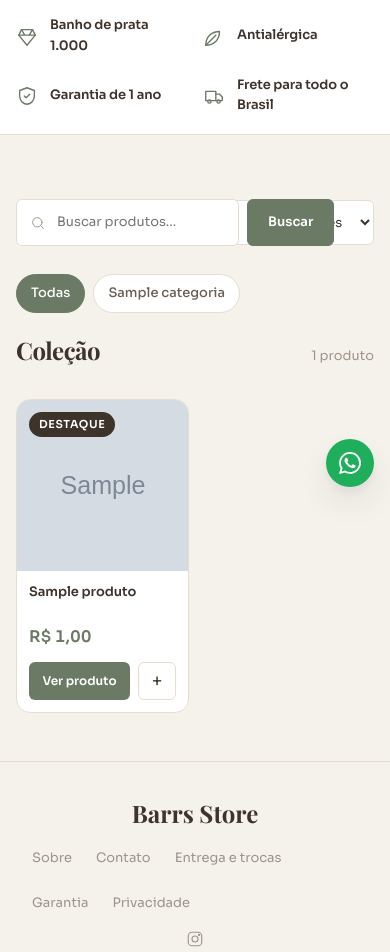
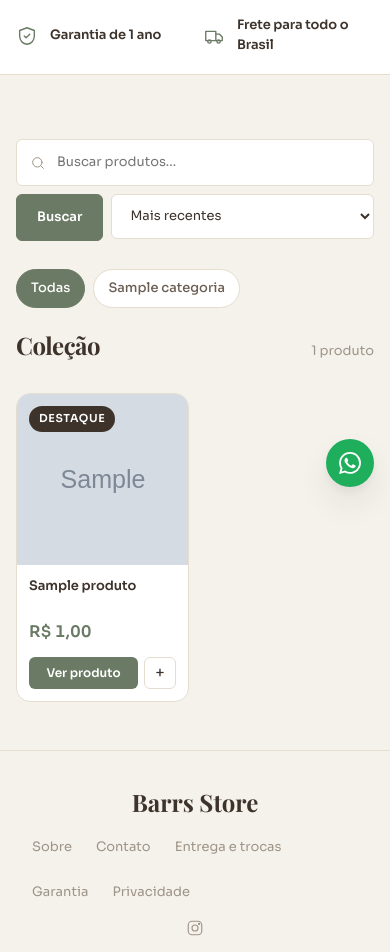
Before and after one commit to MatheusLoureiro7/BarrsStore, a Django app: page / in a window 390 px wide. Shown: the part 341-1293 px from the top of the page. Run offline with Django 5.2, Linux system fonts and the light colour scheme; tables that the repository leaves empty hold one stand-in row (values such as "Sample post"); grey boxes marked "Sample" are stand-in pictures; some web fonts are replaced.

Commit message:
fix(home): ajusta layout mobile da busca, hero e cards

```diff
--- a/loja/templates/home.html
+++ b/loja/templates/home.html
@@ -433,16 +433,17 @@
 
 /* RESPONSIVO MOBILE */
 @media (max-width: 640px) {
-  .hero { min-height: 280px; align-items: flex-end; }
+  .hero { min-height: 220px; align-items: flex-end; }
   .hero::before {
     background: linear-gradient(to top,
       rgba(245, 242, 236, 0.96) 0%,
       rgba(245, 242, 236, 0.7) 50%,
       rgba(245, 242, 236, 0.2) 100%);
   }
-  .hero__inner { padding: var(--space-5) var(--space-4) var(--space-5); max-width: 100%; }
-  .hero h1 { font-size: 1.75rem; }
-  .hero__lead { font-size: 0.875rem; }
+  .hero__inner { padding: var(--space-4) var(--space-4) var(--space-4); max-width: 100%; }
+  .hero h1 { font-size: 1.5rem; line-height: 1.1; margin-bottom: var(--space-3); }
+  .hero__lead { display: none; }
+  .hero__cta { padding: 0.6875rem 1.25rem; font-size: 0.8125rem; margin-top: var(--space-3); }
   .hero__signals { display: none; }
 
   .proof-strip__inner {
@@ -452,8 +453,20 @@
   }
   .proof-item__sub { display: none; }
 
-  .controls { padding: var(--space-4) var(--space-4) 0; gap: var(--space-2); }
-  .controls__search { min-width: 0; }
+  .controls {
+    padding: var(--space-4) var(--space-4) 0;
+    gap: var(--space-2);
+    flex-direction: column;
+    align-items: stretch;
+  }
+  .controls__search { min-width: 0; max-width: 100%; width: 100%; }
+  .controls__row {
+    display: flex;
+    gap: var(--space-2);
+    width: 100%;
+  }
+  .controls__row .btn { flex: 0 0 auto; padding: 0.625rem 1.125rem; }
+  .controls__row .controls__sort { flex: 1; }
   .categories { padding: var(--space-3) var(--space-4) 0; }
 
   .section { padding: var(--space-5) var(--space-4) var(--space-7); }
@@ -465,9 +478,17 @@
   }
   .product-card__body { padding: var(--space-3); }
   .product-card__desc { display: none; }
-  .product-card__actions { padding: 0 var(--space-3) var(--space-3); }
-  .product-card__view { font-size: 0.75rem; padding: 0.5rem; }
-  .product-card__add { width: 38px; height: 38px; }
+  .product-card__actions { padding: 0 var(--space-3) var(--space-3); gap: 6px; }
+  .product-card__view {
+    font-size: 0.75rem;
+    padding: 0.4375rem 0.5rem;
+    line-height: 1.2;
+  }
+  .product-card__add {
+    width: 32px;
+    height: 32px;
+    font-size: 1rem;
+  }
 }
 </style>
 </head>
@@ -569,18 +590,20 @@
     <input type="text" name="q" class="controls__search-input" placeholder="Buscar produtos..." value="{{ busca }}" aria-label="Buscar produtos">
     {% if ordem %}<input type="hidden" name="ordem" value="{{ ordem }}">{% endif %}
     {% if categoria_ativa %}<input type="hidden" name="categoria" value="{{ categoria_ativa }}">{% endif %}
-    <button type="submit" class="btn btn--primary" style="padding:0.75rem 1.25rem">Buscar</button>
   </form>
-  <form method="GET" action="/">
+  <div class="controls__row">
+    <button type="submit" form="" class="btn btn--primary" style="padding:0.75rem 1.25rem" onclick="document.querySelector('.controls__search').submit()">Buscar</button>
+    <form method="GET" action="/" style="flex:1">
       {% if busca %}<input type="hidden" name="q" value="{{ busca }}">{% endif %}
       {% if categoria_ativa %}<input type="hidden" name="categoria" value="{{ categoria_ativa }}">{% endif %}
-    <select name="ordem" class="controls__sort" onchange="this.form.submit()" aria-label="Ordenar produtos">
+      <select name="ordem" class="controls__sort" onchange="this.form.submit()" aria-label="Ordenar produtos" style="width:100%">
         <option value="" {% if not ordem %}selected{% endif %}>Mais recentes</option>
         <option value="menor" {% if ordem == 'menor' %}selected{% endif %}>Menor preço</option>
         <option value="maior" {% if ordem == 'maior' %}selected{% endif %}>Maior preço</option>
         <option value="nome" {% if ordem == 'nome' %}selected{% endif %}>Nome A-Z</option>
       </select>
     </form>
+  </div>
 </div>
 
 <!-- CATEGORIAS -->
```
Lines whose indentation alone changed are shown as unchanged.
